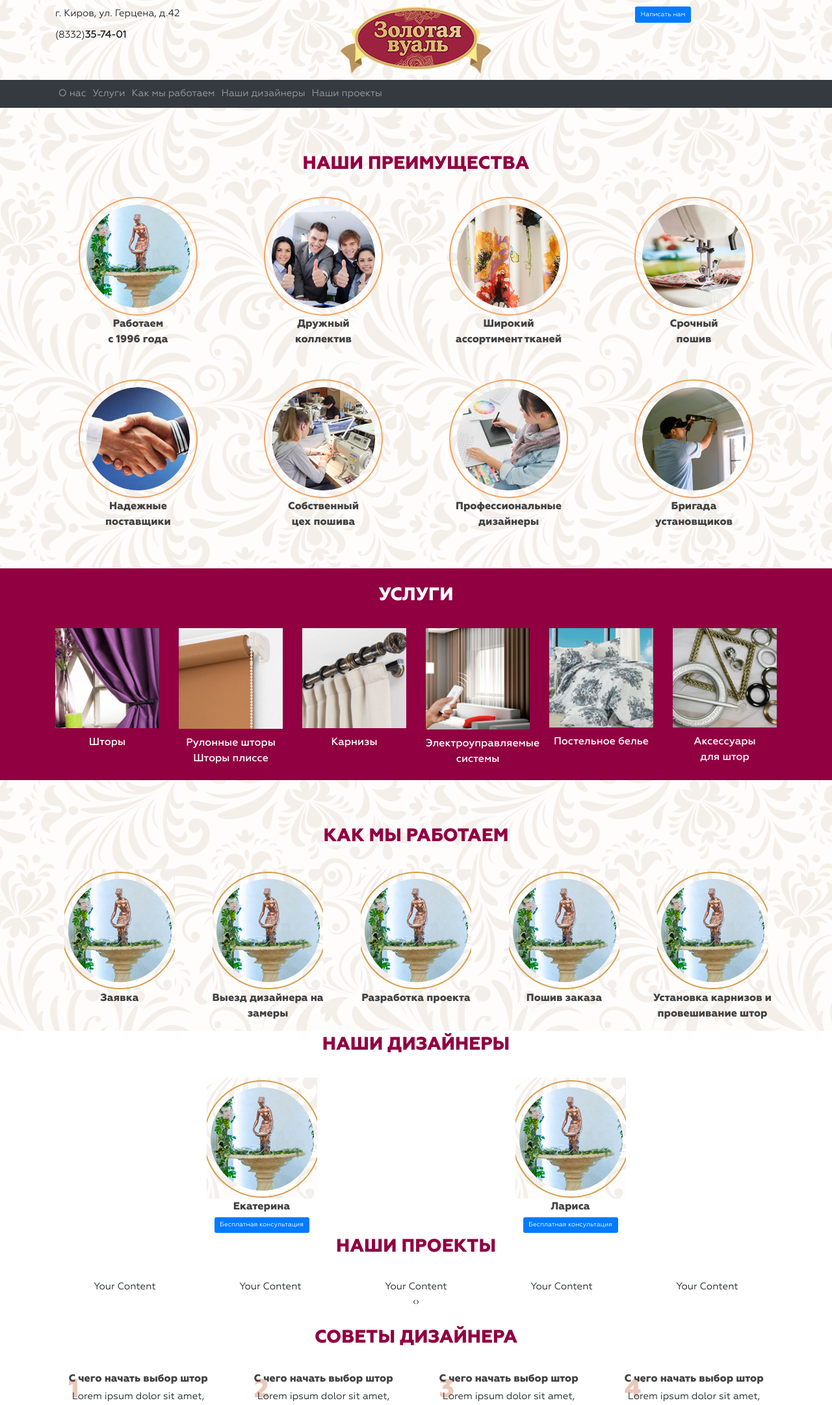
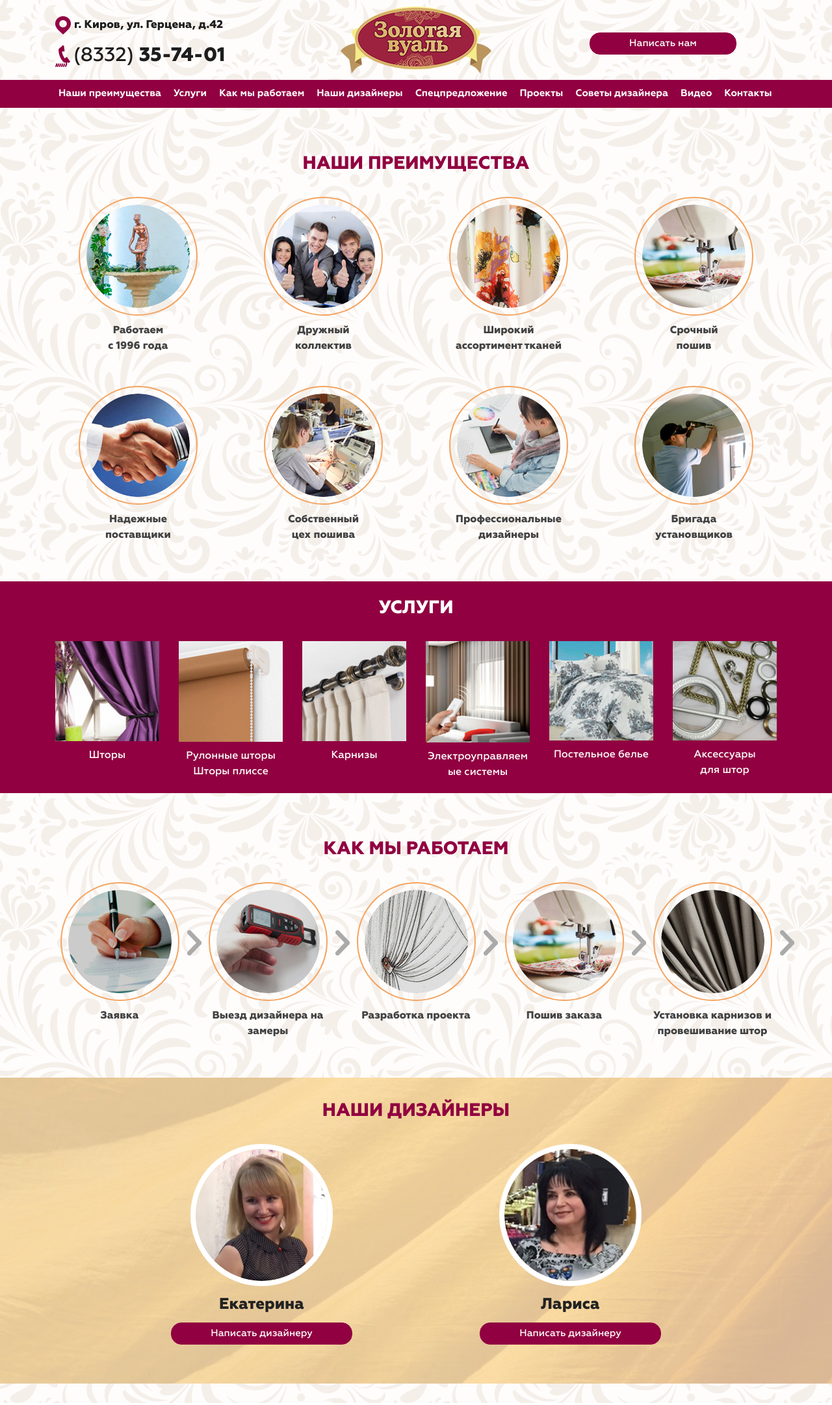
Before and after one commit to Nikolai56/veil, a plain HTML site: page index.html in a window 1280 px wide. Shown: the top 2163 px of the page at 65% size. Drawn offline with nearby package versions, Linux system fonts and the light colour scheme.

Commit message:
Added weWork and ourDesigners blocks

```diff
--- a/css/main.css
+++ b/css/main.css
@@ -135,9 +135,75 @@ textarea {
 }
 
 /* ==========================================================================
+   Bootstrap style over
+   ========================================================================== */
+.bg-dark {
+  background-color: #910041!important;
+}
+
+.navbar-dark .navbar-nav .nav-link {
+  color: #fff;
+  font-family: 'Geometria Bold', sans-serif;
+  transition: all 0.2s;
+  white-space: nowrap;
+}
+
+.navbar-dark .navbar-nav .nav-link:hover {
+  color: #fff;
+  text-shadow: 0px 3px 10px #000;
+}
+
+.btn {
+  border-radius: 16px;
+  font-family: 'Geometria Medium', sans-serif;
+  font-size: 15px;
+  line-height: 32px;
+  padding: 0 6rem;
+}
+
+.btn:focus {
+  box-shadow: none;
+}
+
+.btn-primary {
+  color: #fff;
+  background-color: #910041;
+  border-color: #910041;
+}
+
+.btn-primary:hover {
+  background-color: #740033;
+  border-color: #740033;
+}
+
+.btn-primary:focus {
+  box-shadow: none;
+}
+
+.btn-primary:not(:disabled):not(.disabled):active:focus {
+  box-shadow: none;
+}
+
+.btn-primary:not(:disabled):not(.disabled):active {
+  color: #fff;
+  background-color: #740033;
+  border-color: #740033;
+}
+
+
+/* ==========================================================================
    Author's custom styles
    ========================================================================== */
+.nav-item {
+  margin-right: 9px;
+}
+
+.nav-item:last-child {
+  margin-right: 0;
+}
+
 body {
+  word-break: break-word;
   font-size: 15px;
   line-height: 1.5;
   font-family: 'Geometria Regular', sans-serif;
@@ -159,14 +225,65 @@ h3 {
   line-height: 1.5;
 }
 
+strong {
+  font-family: 'Geometria Extra Bold', sans-serif;
+}
+
 header {
   background: url('../img/main-bg.png');
+  background-size: cover;
   padding-top: 1rem;
   padding-bottom: 1rem;
 }
 
+address {
+  color: #1d1d1d;
+  font-family: 'Geometria Extra Bold', sans-serif;
+  font-size: 17px;
+}
+
+address:before {
+  content: '';
+  background-image: url('../img/icon-map.png');
+  display: inline-block;
+  height: 28px;
+  width: 24px;
+  vertical-align: middle;
+  margin-right: 5px;
+}
+
+header address {
+  margin-top: 1.5rem;
+}
+
+header .btn {
+  margin-top: 4rem;
+}
+
+.phone {
+  color: #1d1d1d;
+  font-family: 'Geometria Medium', sans-serif;
+  font-size: 30px;
+}
+
+.phone:hover {
+  color: #1d1d1d;
+  text-decoration: none;
+}
+
+.phone:before {
+  content: '';
+  background-image: url(../img/icon-phone.png);
+  display: inline-block;
+  height: 33px;
+  width: 23px;
+  vertical-align: middle;
+  margin-right: 5px;
+}
+
 .advantages {
   background: url('../img/main-bg.png');
+  background-size: cover;
   padding-top: 6.5rem;
   padding-bottom: 1rem;
 }
@@ -179,6 +296,7 @@ header {
   border-radius: 50%;
   border: 2px solid sandybrown;
   padding: 10px;
+  margin-bottom: 1rem;
 }
 
 .advices {
@@ -222,14 +340,57 @@ header {
 
 .weWork {
   background: url('../img/main-bg.png');
+  background-size: cover;
   padding-top: 6.5rem;
   padding-bottom: 1rem;
 }
 
+.weWork-item img {
+  border-radius: 50%;
+  border: 2px solid sandybrown;
+  padding: 10px;
+  margin-bottom: 1rem;
+}
 
+.weWork-item {
+  margin-bottom: 5rem;
+}
 
+.weWork-item:after {
+  content: '';
+  background-image: url(../img/icon-arrow-right.png);
+  height: 39px;
+  width: 22px;
+  vertical-align: middle;
+  position: absolute;
+  top: 74px;
+  right: -12px;
+}
 
+.ourDesigners {
+  background: url('../img/bg-designers.jpg');
+  padding-top: 3rem;
+  padding-bottom: 6rem;
+  background-size: cover;
+}
 
+.ourDesigners h3 {
+  color: #222222;
+  font-size: 24px;
+  margin-bottom: 1rem;
+}
+
+.ourDesigners img {
+  border-radius: 50%;
+  border: 8px solid #fff;
+  margin-bottom: 1rem;
+}
+
+.break-bg {
+  background: url('../img/main-bg.png') center;
+  background-size: cover;
+  height: 30px;
+}
 
 
 
--- a/index.html
+++ b/index.html
@@ -30,7 +30,7 @@
       <div class="row">
         <div class="col-12 col-md-4">
           <address>г. Киров, ул. Герцена, д.42</address>
-          <div class="phone">(8332)<strong>35-74-01</strong></div>
+          <a href="tel:+78332357401" class="phone">(8332) <strong>35-74-01</strong></a>
         </div>
         <div class="col-12 col-md-4 text-center">
           <img src="img/logo.png" alt="logo">
@@ -49,9 +49,9 @@
       </button>
 
       <div class="collapse navbar-collapse" id="navbarsExample04">
-        <ul class="navbar-nav mr-auto">
+        <ul class="navbar-nav justify-content-center flex-wrap">
           <li class="nav-item">
-            <a class="nav-link scroll" href="#top">О нас</a>
+            <a class="nav-link scroll" href="#top">Наши преимущества</a>
           </li>
           <li class="nav-item">
             <a class="nav-link scroll" href="#services">Услуги</a>
@@ -63,7 +63,19 @@
             <a class="nav-link scroll" href="#our-designers">Наши дизайнеры</a>
           </li>
           <li class="nav-item">
-            <a class="nav-link scroll" href="#our-projects">Наши проекты</a>
+            <a class="nav-link scroll" href="#">Спецпредложение</a>
+          </li>
+          <li class="nav-item">
+            <a class="nav-link scroll" href="#our-projects">Проекты</a>
+          </li>
+          <li class="nav-item">
+            <a class="nav-link scroll" href="#">Советы дизайнера</a>
+          </li>
+          <li class="nav-item">
+            <a class="nav-link scroll" href="#">Видео</a>
+          </li>
+          <li class="nav-item">
+            <a class="nav-link scroll" href="#">Контакты</a>
           </li>
         </ul>
       </div>
@@ -175,31 +187,31 @@
         <div class="row">
           <div class="col-4 col-md-5ths">
             <div class="weWork-item">
-              <img class="img-fluid" src="img/adv01.png" alt="Заявка">
+              <img class="img-fluid" src="img/wework01.jpg" alt="Заявка">
               <h3>Заявка</h3>
             </div>
           </div>
           <div class="col-4 col-md-5ths">
             <div class="weWork-item">
-              <img class="img-fluid" src="img/adv01.png" alt="Выезд дизайнера на замеры">
+              <img class="img-fluid" src="img/wework02.jpg" alt="Выезд дизайнера на замеры">
               <h3>Выезд дизайнера на замеры</h3>
             </div>
           </div>
           <div class="col-4 col-md-5ths">
             <div class="weWork-item">
-              <img class="img-fluid" src="img/adv01.png" alt="Разработка проекта">
+              <img class="img-fluid" src="img/wework03.jpg" alt="Разработка проекта">
               <h3>Разработка проекта</h3>
             </div>
           </div>
           <div class="col-6 col-md-5ths">
             <div class="weWork-item">
-              <img class="img-fluid" src="img/adv01.png" alt="Пошив заказа">
+              <img class="img-fluid" src="img/wework04.jpg" alt="Пошив заказа">
               <h3>Пошив заказа</h3>
             </div>
           </div>
           <div class="col-6 col-md-5ths">
             <div class="weWork-item">
-              <img class="img-fluid" src="img/adv01.png" alt="Установка карнизов и провешивание штор">
+              <img class="img-fluid" src="img/wework05.jpg" alt="Установка карнизов и провешивание штор">
               <h3>Установка карнизов и провешивание штор</h3>
             </div>
           </div>
@@ -212,21 +224,22 @@
         <div class="row">
           <div class="col-6 col-md-5 offset-md-1">
             <div class="ourDesigners-item">
-              <img class="img-fluid" src="img/adv01.png" alt="Заявка">
+              <img class="img-fluid" src="img/designers01.jpg" alt="Заявка">
               <h3>Екатерина</h3>
-              <a class="btn btn-primary" href="#">Бесплатная консультация</a>
+              <a class="btn btn-primary" href="#">Написать дизайнеру</a>
             </div>
           </div>
           <div class="col-6 col-md-5">
             <div class="ourDesigners-item">
-              <img class="img-fluid" src="img/adv01.png" alt="Заявка">
+              <img class="img-fluid" src="img/designers02.jpg" alt="Заявка">
               <h3>Лариса</h3>
-              <a class="btn btn-primary" href="#">Бесплатная консультация</a>
+              <a class="btn btn-primary" href="#">Написать дизайнеру</a>
             </div>
           </div>
         </div>
       </div>
     </section>
+    <div class="break-bg"></div>
     <section class="ourProjects text-center" id="our-projects">
       <div class="container">
         <h2>Наши проекты</h2>
```
Also changed, not shown: img/bg-designers.jpg (added), img/designers01.jpg (added), img/designers02.jpg (added), img/icon-arrow-right.png (added), img/icon-map.png (added), img/icon-phone.png (added), img/wework01.jpg (added), img/wework02.jpg (added), img/wework03.jpg (added), img/wework04.jpg (added), img/wework05.jpg (added).
